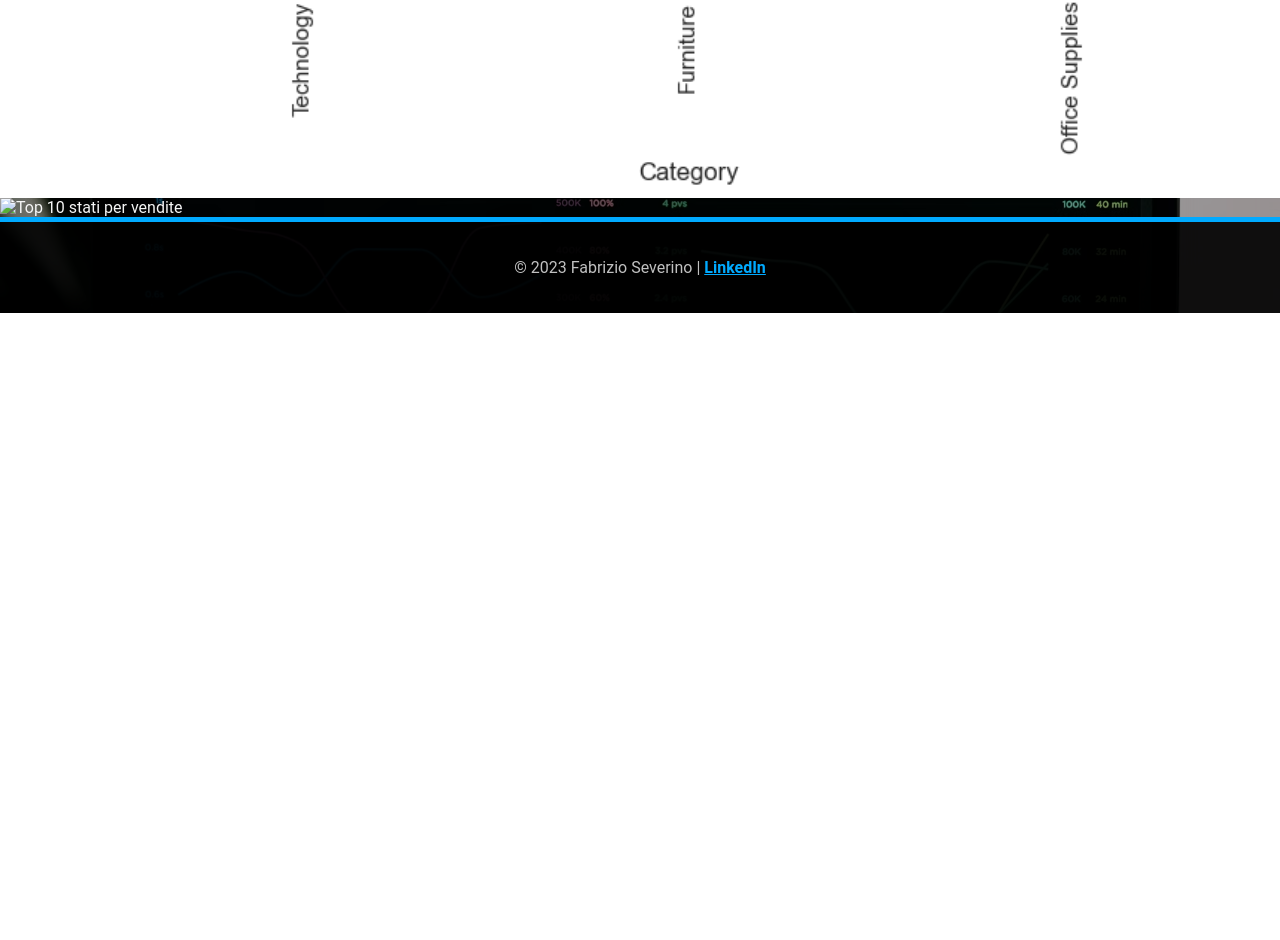
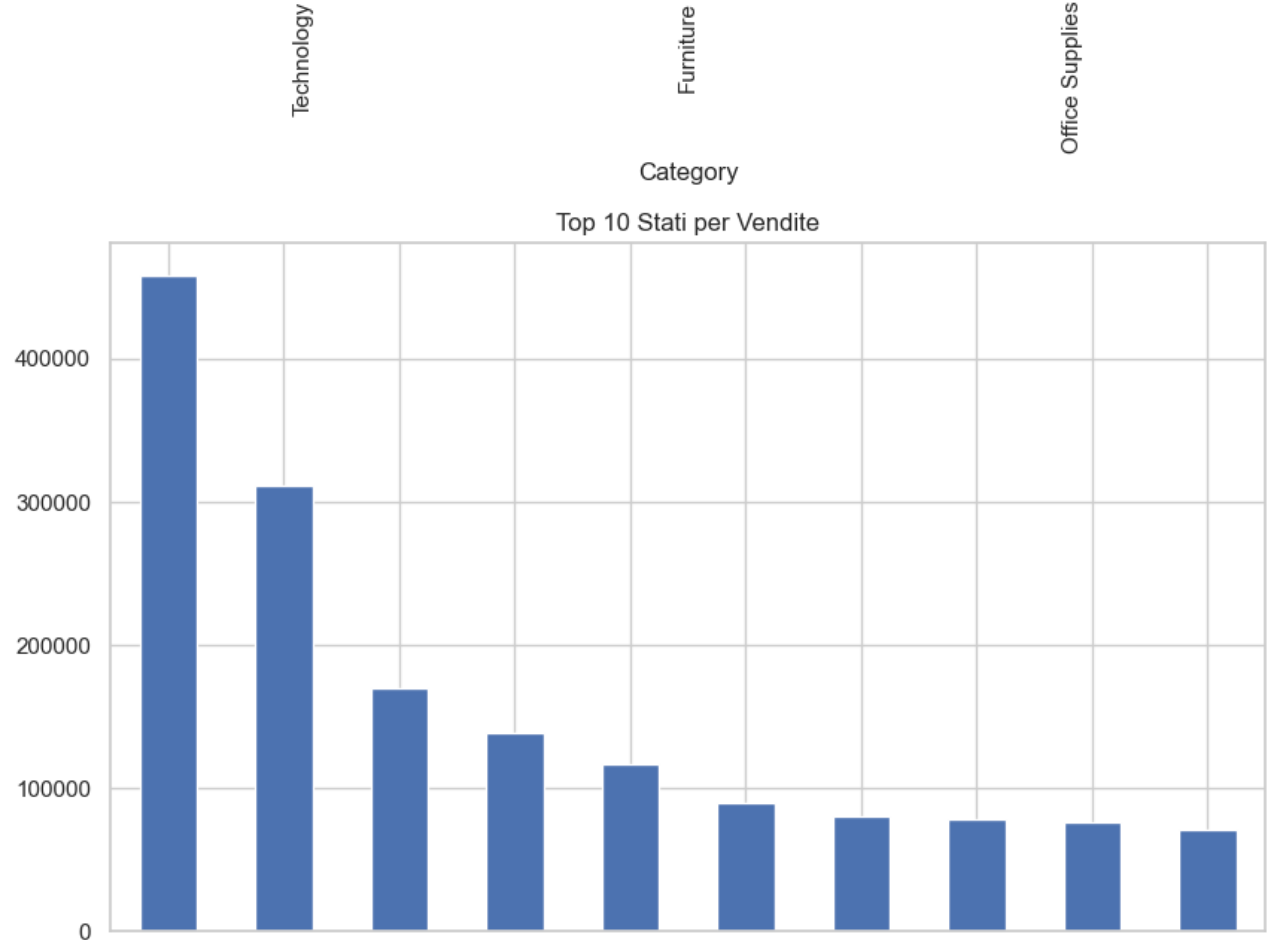
Before and after one commit to FabrizioSeverino/Portfolio, a plain HTML site: page projects/progetto4.html in a window 1280 px wide. Shown: the part 3012-3952 px from the top of the page. Before the commit the page ends 3325 px from the top, so only its background shows below. Drawn offline with Linux system fonts and the light colour scheme; files whose address does not match are found by name.

Commit message:
Update progetto4.html

```diff
--- a/projects/progetto4.html
+++ b/projects/progetto4.html
@@ -33,7 +33,7 @@
             <img src="Portfolio\images\Vendite_per_Categoria.png" alt="Profitti per categoria e sottocategoria">
         </figure>
          <figure>
-            <img src="Portfolio\images\Top_10_stati_vendite.png" alt="Top 10 stati per vendite">
+            <img src="https://github.com/FabrizioSeverino/Portfolio/blob/main/images/Top_10_stati_vendite.png?raw=true" alt="Top 10 stati per vendite">
         </figure>
     </section>
 
```
